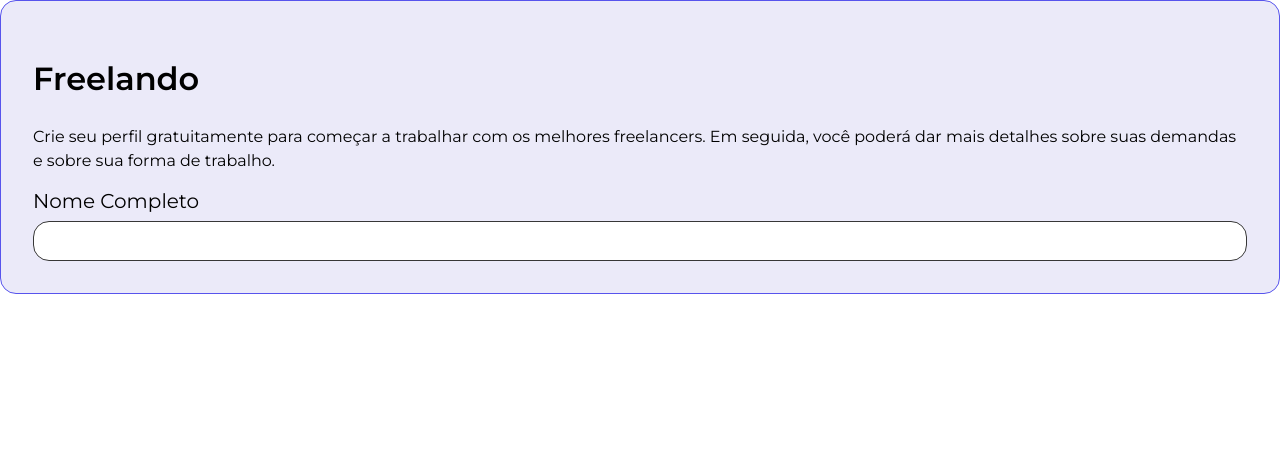
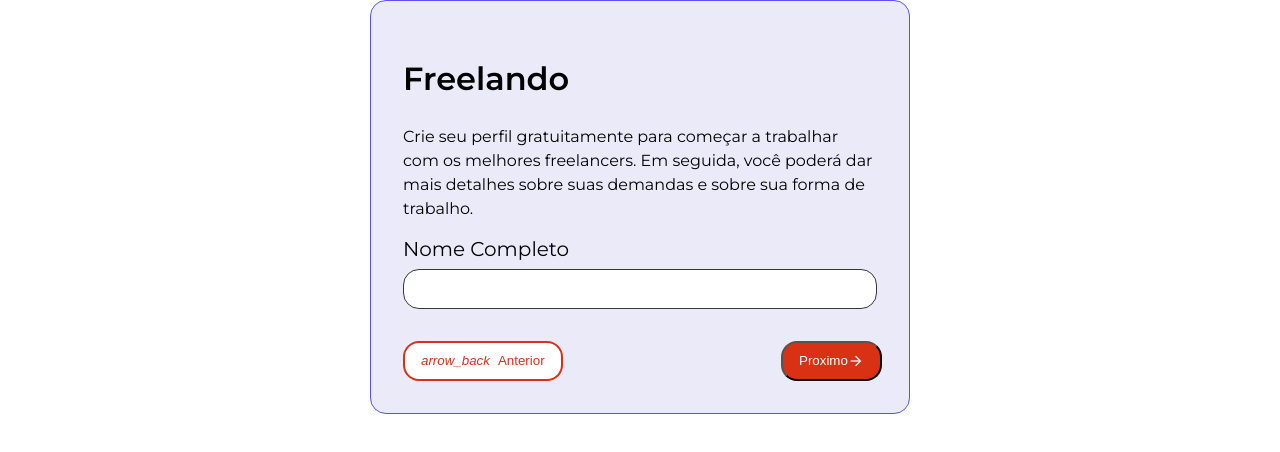
Before and after one commit to LeonardoCarreraSilva/freelando, a React (Create React App) app: page / in a window 1280 px wide. Shown: the top 452 px of the page. Built offline with nearby package versions, Linux system fonts and the light colour scheme.

Commit message:
Inclusao de botoes anterior e proximo

```diff
--- a/package.json
+++ b/package.json
@@ -10,6 +10,7 @@
     "@testing-library/user-event": "^13.5.0",
     "react": "^18.2.0",
     "react-dom": "^18.2.0",
+    "react-grid-system": "^8.1.9",
     "react-scripts": "5.0.1",
     "web-vitals": "^2.1.4"
   },
--- a/public/index.html
+++ b/public/index.html
@@ -16,6 +16,10 @@
       rel="stylesheet"
     />
     <link rel="apple-touch-icon" href="%PUBLIC_URL%/logo192.png" />
+    <link
+      href="https://fonts.googleapis.com/icon?family=Material+Icons"
+      rel="stylesheet"
+    />
 
     <!--
       manifest.json provides metadata used when your web app is installed on a
--- a/src/App.js
+++ b/src/App.js
@@ -1,25 +1,42 @@
+import { Col, Container, Row } from "react-grid-system";
 import { CampoTexto } from "./componentes/CampoTexto/CampoTexto";
 import { Card } from "./componentes/Card/Card";
 import { Estilos } from "./componentes/EstilosGlobais/Estilo";
 import { ProvedorTema } from "./componentes/ProvedorTema/ProvedorTema";
 import { Tipografia } from "./componentes/Tipografia/Tipografia";
+import { BotaoProximo } from "./componentes/Botaoes/BotaoProximo";
+import { BotaoAnterior } from "./componentes/Botaoes/BotaoAnterior";
 
 function App() {
   return (
     <ProvedorTema>
       <Estilos />
+      <Container>
+        <Row justify="center">
+          <Col lg={6}>
             <Card>
               <Tipografia variante="h1" componente="h1">
                 Freelando
               </Tipografia>
               <Tipografia variante="body" componente="body">
-          Crie seu perfil gratuitamente para começar a trabalhar com os melhores
-          freelancers. Em seguida, você poderá dar mais detalhes sobre suas
-          demandas e sobre sua forma de trabalho.
+                Crie seu perfil gratuitamente para começar a trabalhar com os
+                melhores freelancers. Em seguida, você poderá dar mais detalhes
+                sobre suas demandas e sobre sua forma de trabalho.
               </Tipografia>
               <CampoTexto titulo="Nome Completo" />
-
+              <Row>
+                <Col lg={3}>
+                  <BotaoAnterior />
+                </Col>
+                <Col lg={6}></Col>
+                <Col lg={3}>
+                  <BotaoProximo />
+                </Col>
+              </Row>
             </Card>
+          </Col>
+        </Row>
+      </Container>
     </ProvedorTema>
   );
 }
--- /dev/null
+++ b/src/componentes/Botaoes/BotaoAnterior.jsx
@@ -0,0 +1,31 @@
+import styled from "@emotion/styled";
+
+const BotaoEstilizadoAnterior = styled.button`
+    display: flex;
+    height: 40px;
+    padding: 8px 16px;
+    align-items: center;
+    margin-top: ${props => props.theme.espacementos.l};
+    border-radius: ${props => props.theme.espacementos.s};
+    border: 2px solid ${props => props.theme.cores.primarias.b};
+    gap: 8px;
+    color : ${props => props.theme.cores.primarias.b};
+    background: ${props => props.theme.cores.branco}};
+
+`
+const SetaEstilizada = styled.i`
+    color: ${props => props.theme.cores.primarias.b}};
+    text-align: center;
+    font-family: Material Icons;
+    font-size: ${props => props.theme.espacementos.s};
+    font-style: normal;
+    font-weight: 400;
+    line-height: 24px; /* 150% */
+`
+
+
+export const BotaoAnterior = () =>{
+    return(<BotaoEstilizadoAnterior>
+        <SetaEstilizada class="material-icons">arrow_back</SetaEstilizada> Anterior
+        </BotaoEstilizadoAnterior>)
+}
--- /dev/null
+++ b/src/componentes/Botaoes/BotaoProximo.jsx
@@ -0,0 +1,29 @@
+import styled from "@emotion/styled";
+
+const BotaoEstilizadoProximo = styled.button`
+    display: flex;
+    height: 40px;
+    padding: 8px 16px;
+    align-items: center;
+    margin-top: ${props => props.theme.espacementos.l};
+    border-radius: ${props => props.theme.espacementos.s};
+    color : ${props => props.theme.cores.branco};
+    background: ${props => props.theme.cores.primarias.b}};
+`
+
+const SetaEstilizada = styled.i`
+    color: ${props => props.theme.cores.neutras.c};
+    text-align: center;
+    font-family: Material Icons;
+    font-size: ${props => props.theme.espacementos.s};
+    font-style: normal;
+    font-weight: 400;
+    line-height: 24px; /* 150% */
+`
+
+
+export const BotaoProximo = () =>{
+    return(<BotaoEstilizadoProximo>
+        Proximo <SetaEstilizada class="material-icons">arrow_forward</SetaEstilizada>
+        </BotaoEstilizadoProximo>)
+}
--- a/src/componentes/CampoTexto/CampoTexto.jsx
+++ b/src/componentes/CampoTexto/CampoTexto.jsx
@@ -9,6 +9,7 @@
     font-weight: 400;
     line-height: normal;
 `
+
 const InputEstilizado = styled.input`
 display: block;
 width: 100%;
--- a/src/componentes/ProvedorTema/ProvedorTema.jsx
+++ b/src/componentes/ProvedorTema/ProvedorTema.jsx
@@ -7,7 +7,7 @@
         focus: '',
         primarias: {
             a: '#5754ED',
-            b: '',
+            b: '#D93114',
             c: '',
         },
         secundarias:{
@@ -18,7 +18,7 @@
         neutras:{
             a: '#373737',
             b: '',
-            c: '',
+            c: '#F5F5F5',
             d: ''
         },
         dark:{
```
Also changed, not shown: 1 other file (tests, documents, lock files or other folders). Lines whose indentation alone changed are shown as unchanged.
